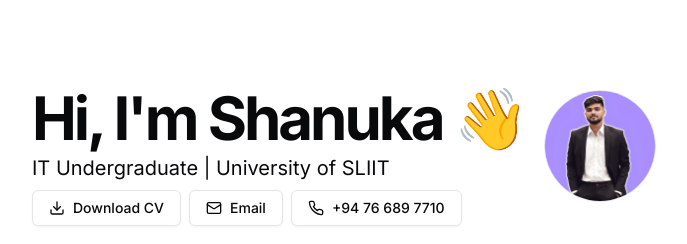
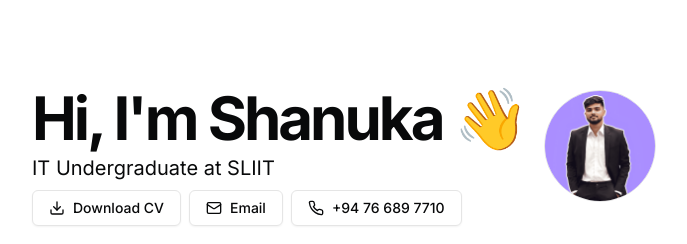
Before and after one commit to 4rthurrr/shanuka-me, a Next.js app: page / in a window 1280 px wide. Shown: the top 244 px of the page, without its empty margins (296-983 px from the left). Built offline with nearby package versions, Linux system fonts and the light colour scheme.

Commit message:
Update resume.tsx

```diff
--- a/src/data/resume.tsx
+++ b/src/data/resume.tsx
@@ -8,7 +8,7 @@ export const DATA = {
   location: "Panadura, Sri Lanka",
   locationLink: "https://www.google.com/maps/place/sanfrancisco",
   description:
-    "IT Undergraduate | University of SLIIT",
+    "IT Undergraduate at SLIIT",
   summary:
     "As an undergraduate software engineer, my vision extends beyond mastering technical skills. I aspire to be a catalyst for innovation, leveraging my knowledge and expertise to develop transformative software solutions. With a passion for collaboration, I aim to work alongside diverse teams, pooling our talents to tackle complex challenges and deliver impactful projects.",
   avatarUrl: "/me.png",
```
